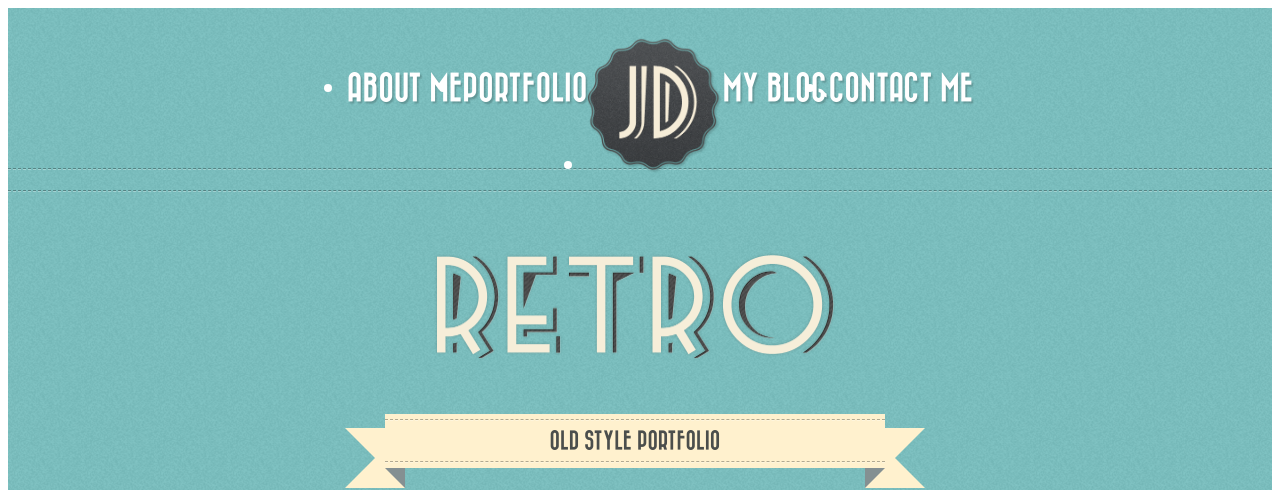
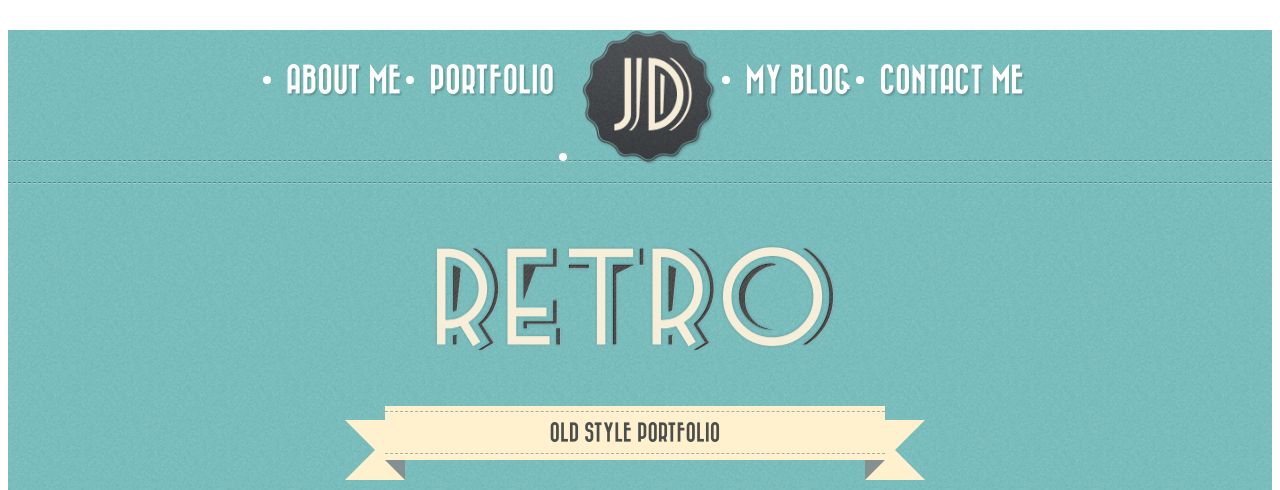
Before and after one commit to igor-litvinovich/retro-four, a website: page src/index.html in a window 1280 px wide. Shown: the top 490 px of the page. Drawn offline with Linux system fonts and the light colour scheme; files that its build step writes are made by us from their sources; files whose address does not match are found by name.

Commit message:
Updated header layout.

```diff
--- a/package.json
+++ b/package.json
@@ -4,7 +4,9 @@
   "description": "",
   "main": "index.html",
   "scripts": {
-    "test": "echo \"Error: no test specified\" && exit 1"
+    "test": "echo \"Error: no test specified\" && exit 1",
+    "watch": "gulp",
+    "build": "gulp build"
   },
   "keywords": [
     "html",
--- a/src/css/blocks/header.css
+++ b/src/css/blocks/header.css
@@ -17,9 +17,9 @@
 }
 
 .header__navigation {
-    display: flex;
-    align-items: center;
-    justify-content: center;
+    text-align: center;
+    width: 66%;
+    margin-left: 16.6%;
 
     color: white;
     font-size: 30px;
@@ -29,6 +29,19 @@
     overflow: visible;
 }
 
+@media (max-width: 1200px) {
+    .header__navigation {
+        width: 80%;
+        margin-left: 10%;
+    }
+}
+
+.header__navigation-layout {
+    display: flex;
+    align-items: center;
+    justify-content: space-evenly;
+}
+
 .header__navigation--collapsed {
     display: block;
     text-align: center;
--- a/src/css/blocks/home-page.css
+++ b/src/css/blocks/home-page.css
@@ -36,5 +36,4 @@
     .home-page__subtitle {
         width: 60%;
     }
-
 }
--- a/src/css/blocks/navigation.css
+++ b/src/css/blocks/navigation.css
@@ -1,7 +1,4 @@
 .navigation {
-    display: inherit;
-    align-items: inherit;
-    overflow: inherit;
 }
 
 .navigation__item {
--- a/src/index.html
+++ b/src/index.html
@@ -6,12 +6,12 @@
     <!-- inject:css -->
     <!-- endinject -->
     <!--[/htmlclean-protect]-->
-    <title>Title</title>
+    <title>Retro 4</title>
 </head>
 <body>
 <header class="header ">
     <nav class="header__navigation hidden-tablet hidden-phone ">
-        <ul class="navigation ">
+        <ul class="navigation header__navigation-layout">
             <li class="navigation__item">ABOUT ME</li>
             <li class="navigation__item">PORTFOLIO</li>
             <li class="navigation__item header__logo">
```
